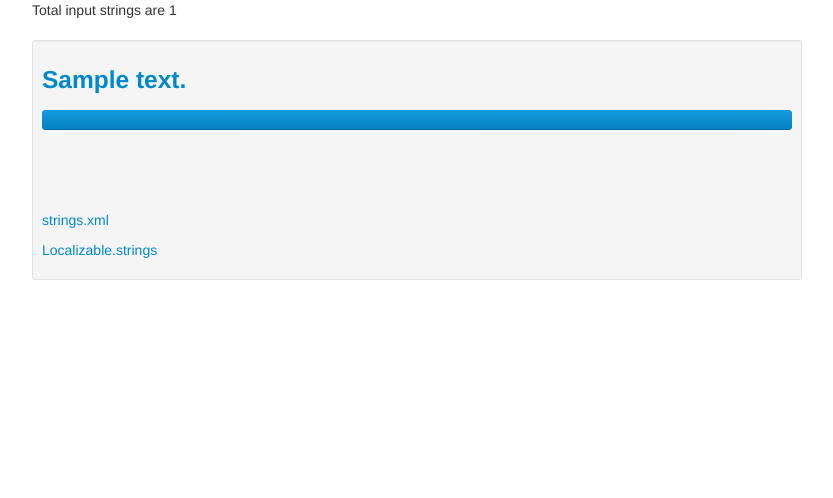
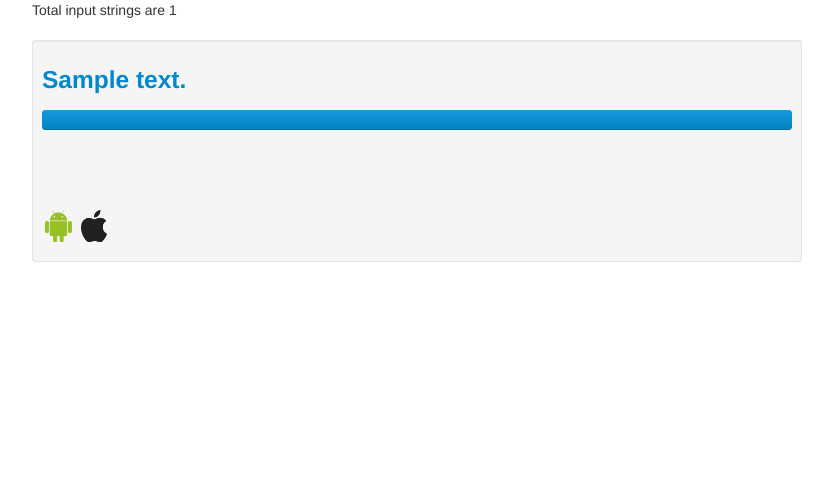
Before and after one commit to raghulj/bhasha, a Django app: template bhasha/templates/catalogue/index.html in a window 1280 px wide. Shown: the part 202-700 px from the top of the page, without its empty margins (23-856 px from the left). Run offline with Django 3.2, Linux system fonts and the light colour scheme; the template is opened without the code that fills it: values that come from a table or form of the project are taken from there, others are empty; tables that the repository leaves empty hold one stand-in row (values such as "Sample post"); parts of the project's set-up code (start-up, migrations or seed data) failed here and were passed over; some libraries are stand-ins or nearby versions.

Commit message:
images added to download link

```diff
--- a/bhasha/static/css/base.css
+++ b/bhasha/static/css/base.css
@@ -49,3 +49,8 @@ body {
 code {
   font-size: 80%;
 }
+
+.img-rounded:hover {
+    -moz-box-shadow:     0 0 3px #000000;
+   -webkit-box-shadow:  0 0 3px #000000;
+}
--- a/bhasha/templates/catalogue/index.html
+++ b/bhasha/templates/catalogue/index.html
@@ -2,6 +2,7 @@
 
 
 {% block content %}
+
 
 <h1> {{ project.title }} </h1>
 
@@ -31,8 +32,9 @@ Total input strings are {{ catalogue|length }}
 				</div>
 
 				<br><br><br>
-				<p> <a href="/projects/{{project.id }}/languages/{{language.id }}/download/?platform=android">strings.xml</a>  </p>
-				<p> <a href="/projects/{{project.id }}/languages/{{language.id }}/download/?platform=ios">Localizable.strings</a>  </p>
+
+				<p> <a href="/projects/{{project.id }}/languages/{{language.id }}/download/?platform=android"><img src="/static/img/android_icon.png" class="img-rounded" /></a>
+				 <a href="/projects/{{project.id }}/languages/{{language.id }}/download/?platform=ios"><img src="/static/img/ios_icon.png" class="img-rounded" /></a>  </p>
 
 			</div>
 		</div>
```
Also changed, not shown: bhasha/static/img/android_icon.png (added), bhasha/static/img/ios_icon.png (added).
